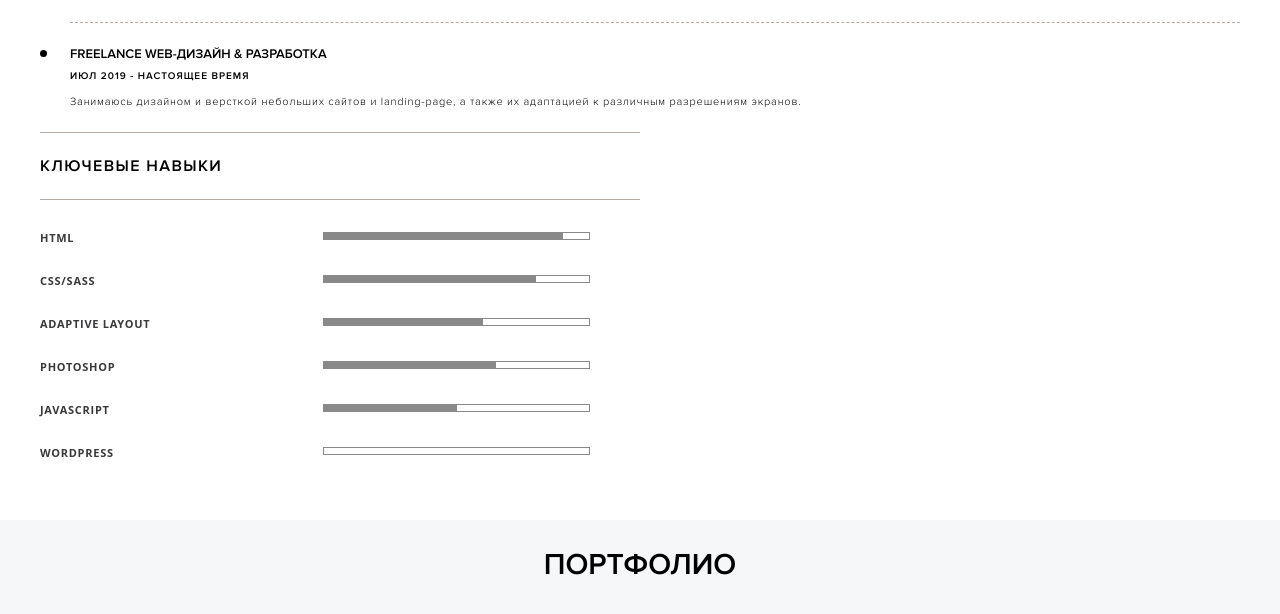
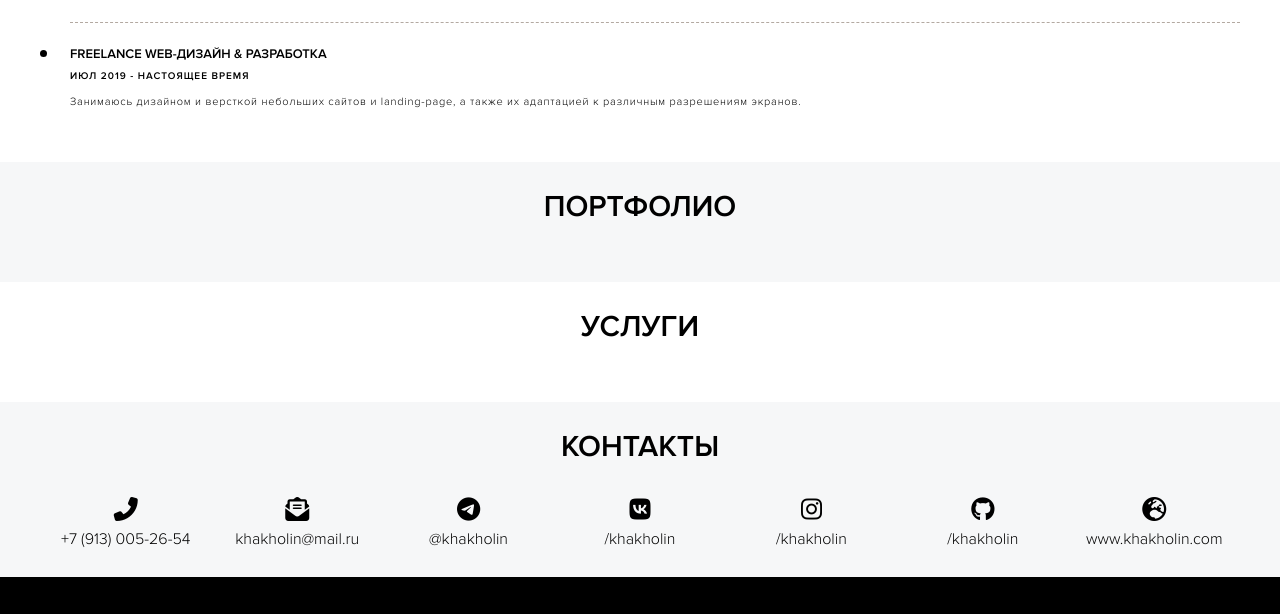
Before and after one commit to khakholin/website, a plain HTML site: page index.html in a window 1280 px wide. Shown: the part 924-1538 px from the top of the page. Drawn offline with nearby package versions, Linux system fonts and the light colour scheme.

Commit message:
minor fix

```diff
--- a/#source/scss/blocks/_about.scss
+++ b/#source/scss/blocks/_about.scss
@@ -97,34 +97,6 @@
             display: none;
         }
     }
-    &-bars{
-        display: flex;
-    }
-    &-skills{
-        flex-basis: 50%;
-        &__title{
-            font-size: 16px;
-            @include bold;
-            letter-spacing: 1.4px;
-            text-transform: uppercase;
-            &:before{
-                content: '';
-                display: block;
-                height: 1px;
-                width: 100%;
-                background-color: rgba($light, 0.7);
-                margin-bottom: 25px;
-            }
-            &:after{
-                content: '';
-                display: block;
-                height: 1px;
-                width: 100%;
-                background-color: rgba($light, 0.7);
-                margin-top: 25px;
-            }
-        }
-    }
 }
 .skills-list{
     &__item{
--- a/index.html
+++ b/index.html
@@ -177,34 +177,6 @@
                                         <p class="about-cell__description">Занимаюсь дизайном и версткой небольших сайтов и landing-page, а также их адаптацией к различным разрешениям экранов.</p>
                                     </div>
                                 </div>
-                                <div class="about-bars">
-                                    <div class="about-skills">
-                                        <h4 class="about-skills__title">Ключевые навыки</h4>
-                                        <ul class="skills-list">
-                                            <li class="skills-list__item">HTML
-                                                <div class="level level-90"></div>
-                                            </li>
-                                            <li class="skills-list__item">CSS/SASS
-                                                <div class="level level-80"></div>
-                                            </li>
-                                            <li class="skills-list__item">Adaptive layout
-                                                <div class="level level-60"></div>
-                                            </li>
-                                            <li class="skills-list__item">Photoshop
-                                                <div class="level level-65"></div>
-                                            </li>
-                                            <li class="skills-list__item">JavaScript
-                                                <div class="level level-50"></div>
-                                            </li>
-                                            <li class="skills-list__item">Wordpress
-                                                <div class="level level-0"></div>
-                                            </li>
-                                        </ul>
-                                    </div>
-                                    <div class="test">
-
-                                    </div>
-                                </div>
                             </div>
                         </div>
                     </div>
```
Also changed, not shown: css/style.css, 1 other file.
